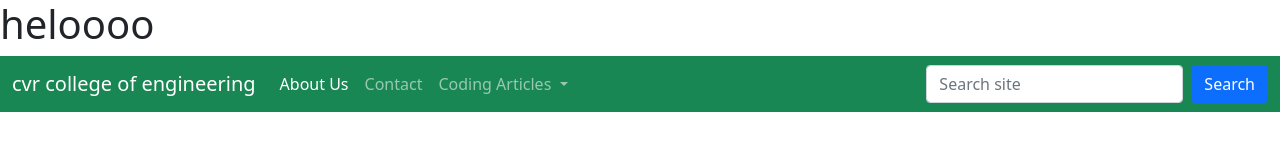
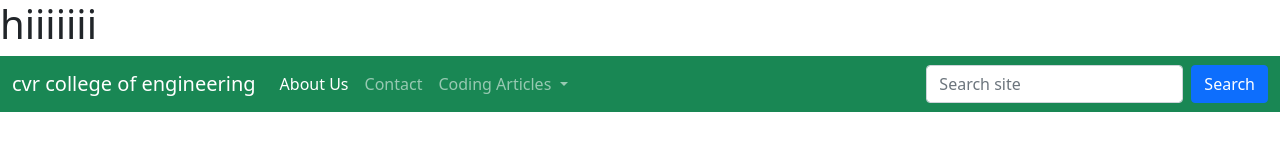
Before and after one commit to Sharanya100533/program, a plain HTML site: page page1.html in a window 1280 px wide. Drawn offline with nearby package versions, Linux system fonts and the light colour scheme.

Commit message:
page1 html updated

```diff
--- a/page1.html
+++ b/page1.html
@@ -9,7 +9,7 @@
 
 <body>
     <!-- NAVBAR -->
-     <h1>heloooo</h1>
+     <h1>hiiiiiii</h1>
     <nav class="navbar navbar-expand navbar-dark bg-success">
         <div class="container-fluid">
             <a class="navbar-brand" href="./">cvr college of engineering</a>
```
